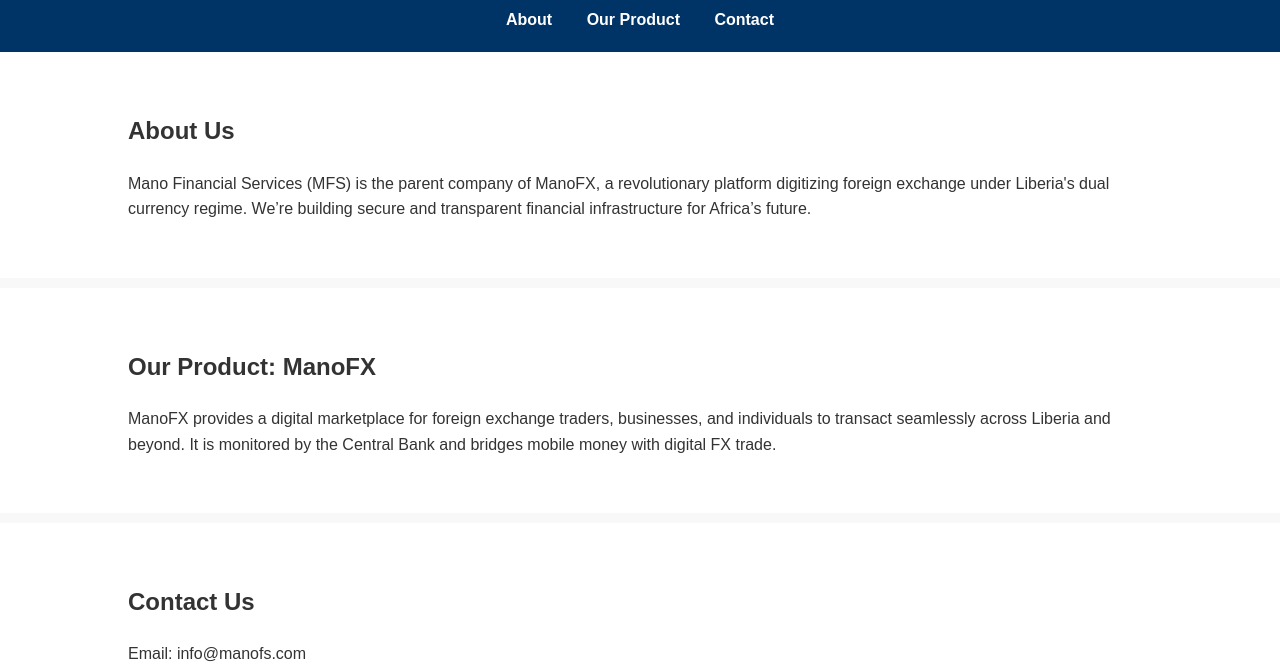
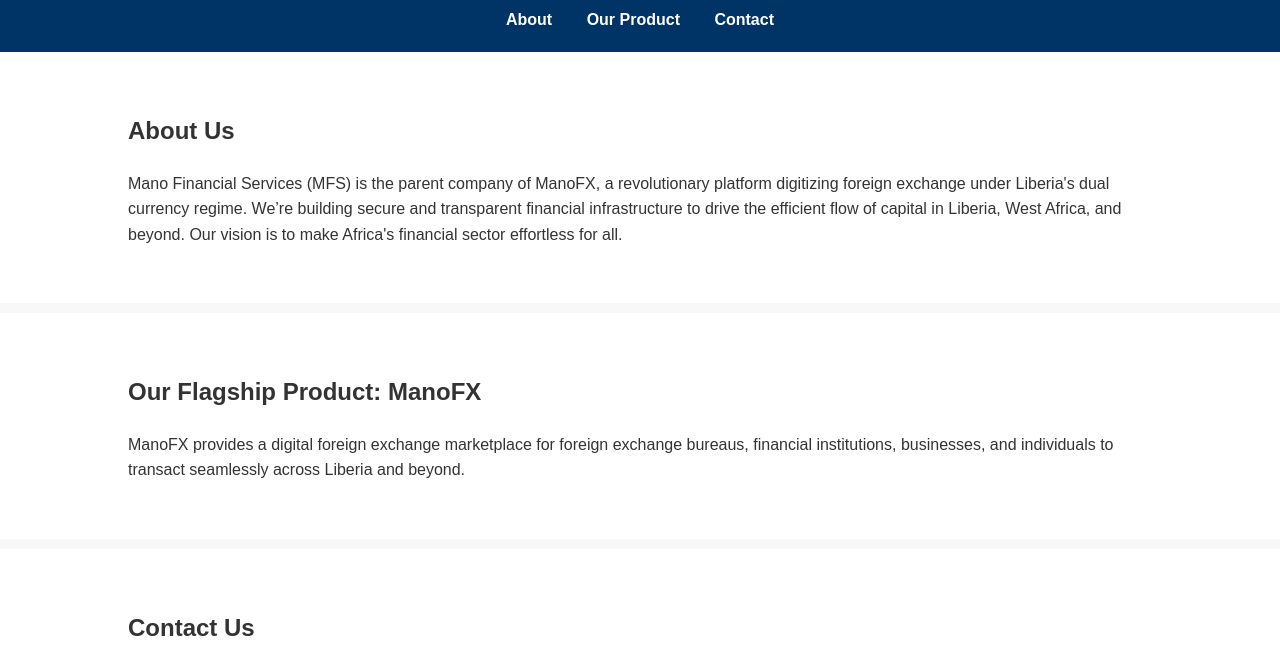
Before and after one commit to MsLBest/manofs.github.io, a plain HTML site: page index.html in a window 1280 px wide. Shown: the part 128-799 px from the top of the page. Drawn offline with Linux system fonts and the light colour scheme.

Commit message:
Update index.html

```diff
--- a/index.html
+++ b/index.html
@@ -20,12 +20,12 @@
 
     <section id="about">
         <h2>About Us</h2>
-        <p>Mano Financial Services (MFS) is the parent company of ManoFX, a revolutionary platform digitizing foreign exchange under Liberia's dual currency regime. We’re building secure and transparent financial infrastructure for Africa’s future.</p>
+        <p>Mano Financial Services (MFS) is the parent company of ManoFX, a revolutionary platform digitizing foreign exchange under Liberia's dual currency regime. We’re building secure and transparent financial infrastructure to drive the efficient flow of capital in Liberia, West Africa, and beyond. Our vision is to make Africa's financial sector effortless for all.</p>
     </section>
 
     <section id="product">
-        <h2>Our Product: ManoFX</h2>
-        <p>ManoFX provides a digital marketplace for foreign exchange traders, businesses, and individuals to transact seamlessly across Liberia and beyond. It is monitored by the Central Bank and bridges mobile money with digital FX trade.</p>
+        <h2>Our Flagship Product: ManoFX</h2>
+        <p>ManoFX provides a digital foreign exchange marketplace for foreign exchange bureaus, financial institutions, businesses, and individuals to transact seamlessly across Liberia and beyond.</p>
     </section>
 
     <section id="contact">
```
